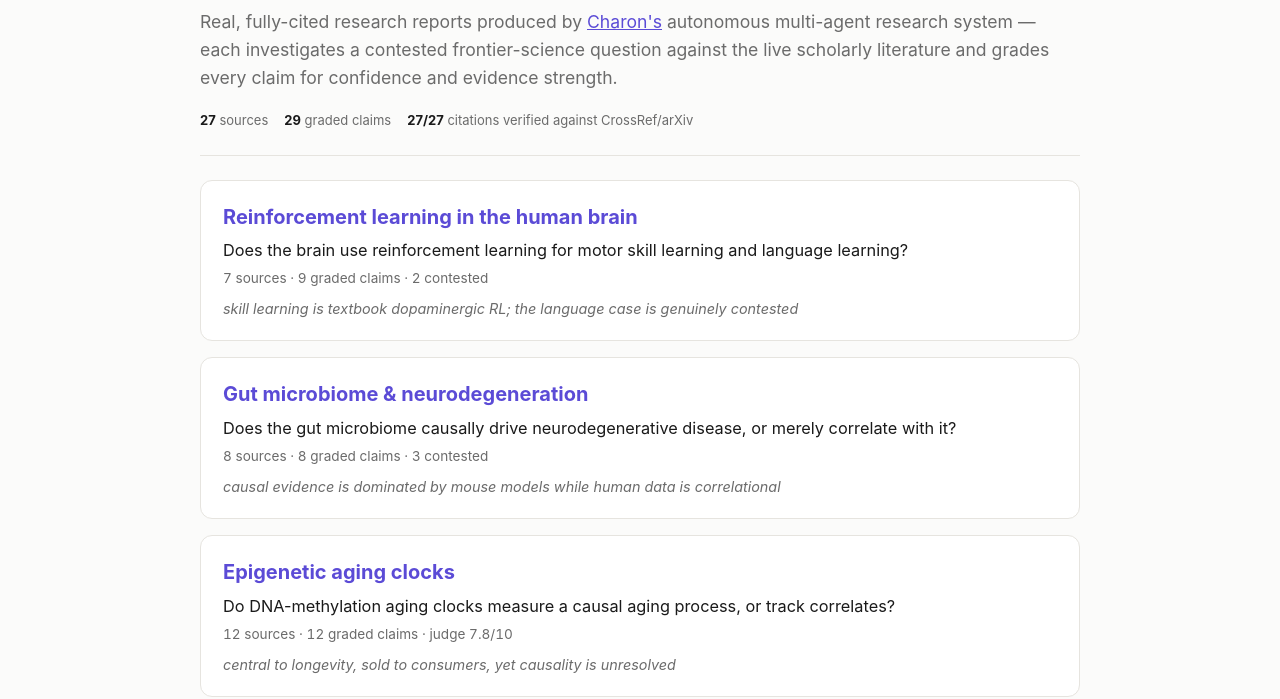
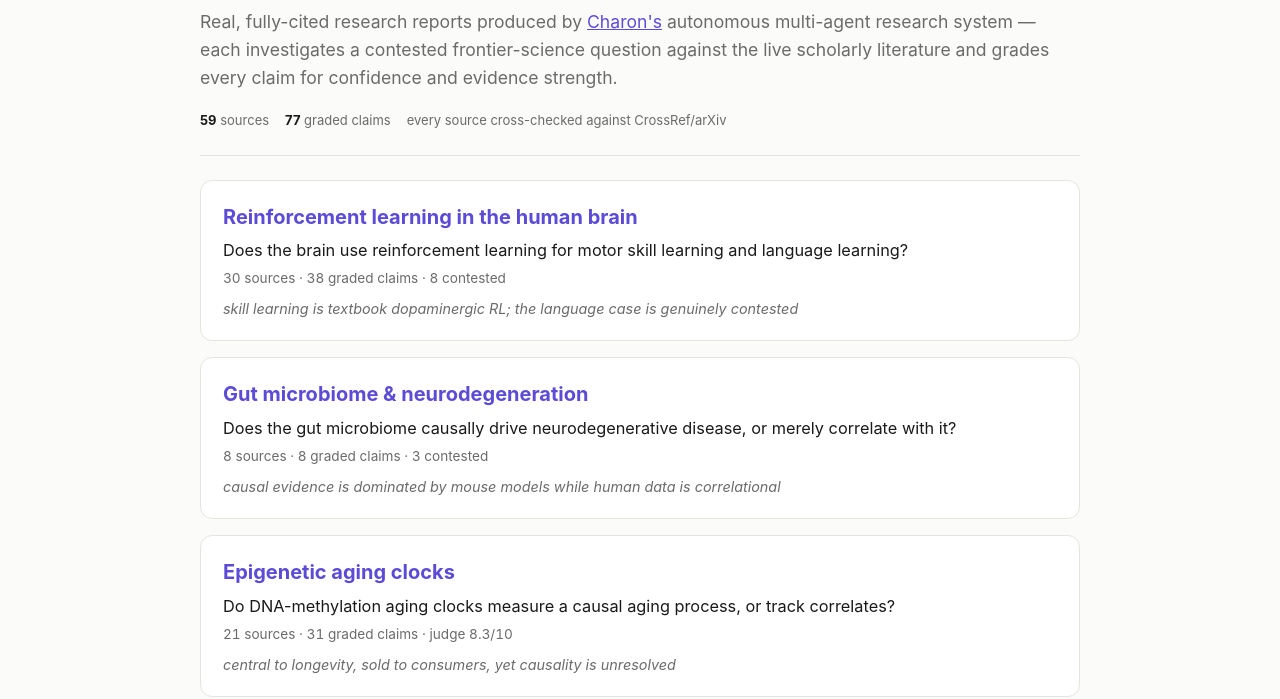
Before and after one commit to DanielSuncost/charon, a plain HTML site: page demos/libris/index.html in a window 1280 px wide. Shown: the part 101-800 px from the top of the page. Drawn offline with Linux system fonts and the light colour scheme.

Commit message:
libris demos: refresh index stats for the revised reports
The rl-brain and epigenetic report pages were regenerated (broader source
bases, higher judge scores) but the landing-page cards still showed the old
counts. Sync each card to the numbers its report page now displays:
- rl-brain: 7 -> 30 sources, 38 graded claims, 8 contested
- epigenetic: 12 -> 21 sources, 31 graded claims, judge 7.8 -> 8.3/10
- gut unchanged (report was kept — its revision regressed)
Top line: 59 sources / 77 graded claims across the three reports.

```diff
--- a/demos/libris/index.html
+++ b/demos/libris/index.html
@@ -103,12 +103,12 @@ border:1px solid var(--border);border-radius:var(--radius);padding:20px 22px;tra
 <div class="eyebrow">Libris · autonomous research · Charon</div>
 <h1>Libris research demos</h1>
 <p class="question">Real, fully-cited research reports produced by <a href="https://github.com/DanielSuncost/charon">Charon's</a> autonomous multi-agent research system — each investigates a contested frontier-science question against the live scholarly literature and grades every claim for confidence and evidence strength.</p>
-<div class="meta-row"><span><b>27</b> sources</span><span><b>29</b> graded claims</span><span><b>27/27</b> citations verified against CrossRef/arXiv</span></div>
+<div class="meta-row"><span><b>59</b> sources</span><span><b>77</b> graded claims</span><span>every source cross-checked against CrossRef/arXiv</span></div>
 </header>
 <div class="rcards"><a class="rcard" href="rl-brain-skill-vs-language.html">
       <div class="rcard-title">Reinforcement learning in the human brain</div>
       <div class="rcard-q">Does the brain use reinforcement learning for motor skill learning and language learning?</div>
-      <div class="rcard-stats">7 sources · 9 graded claims · 2 contested</div>
+      <div class="rcard-stats">30 sources · 38 graded claims · 8 contested</div>
       <div class="rcard-why">skill learning is textbook dopaminergic RL; the language case is genuinely contested</div>
     </a><a class="rcard" href="gut-microbiome-neurodegeneration.html">
       <div class="rcard-title">Gut microbiome &amp; neurodegeneration</div>
@@ -118,7 +118,7 @@ border:1px solid var(--border);border-radius:var(--radius);padding:20px 22px;tra
     </a><a class="rcard" href="epigenetic-aging-clocks-causality.html">
       <div class="rcard-title">Epigenetic aging clocks</div>
       <div class="rcard-q">Do DNA-methylation aging clocks measure a causal aging process, or track correlates?</div>
-      <div class="rcard-stats">12 sources · 12 graded claims · judge 7.8/10</div>
+      <div class="rcard-stats">21 sources · 31 graded claims · judge 8.3/10</div>
       <div class="rcard-why">central to longevity, sold to consumers, yet causality is unresolved</div>
     </a></div>
 <div class="legend"><h4>How each report grades its claims</h4><div class="legend-grid">
```
